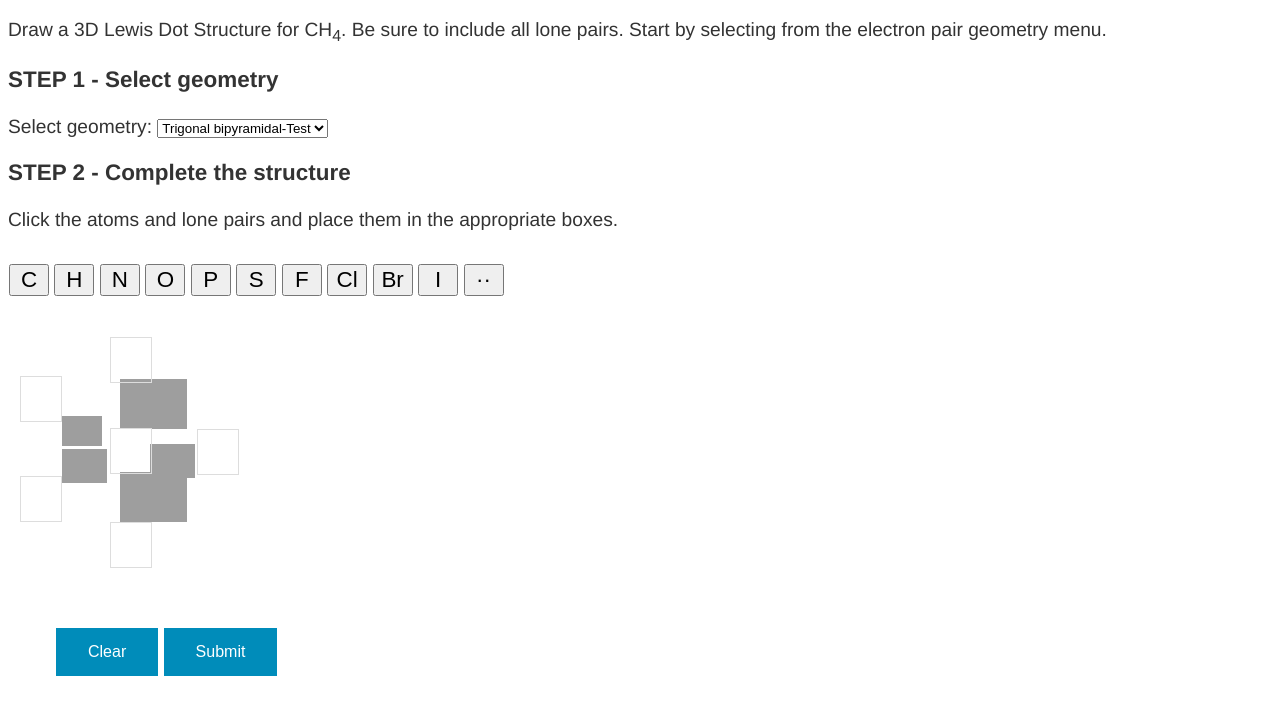
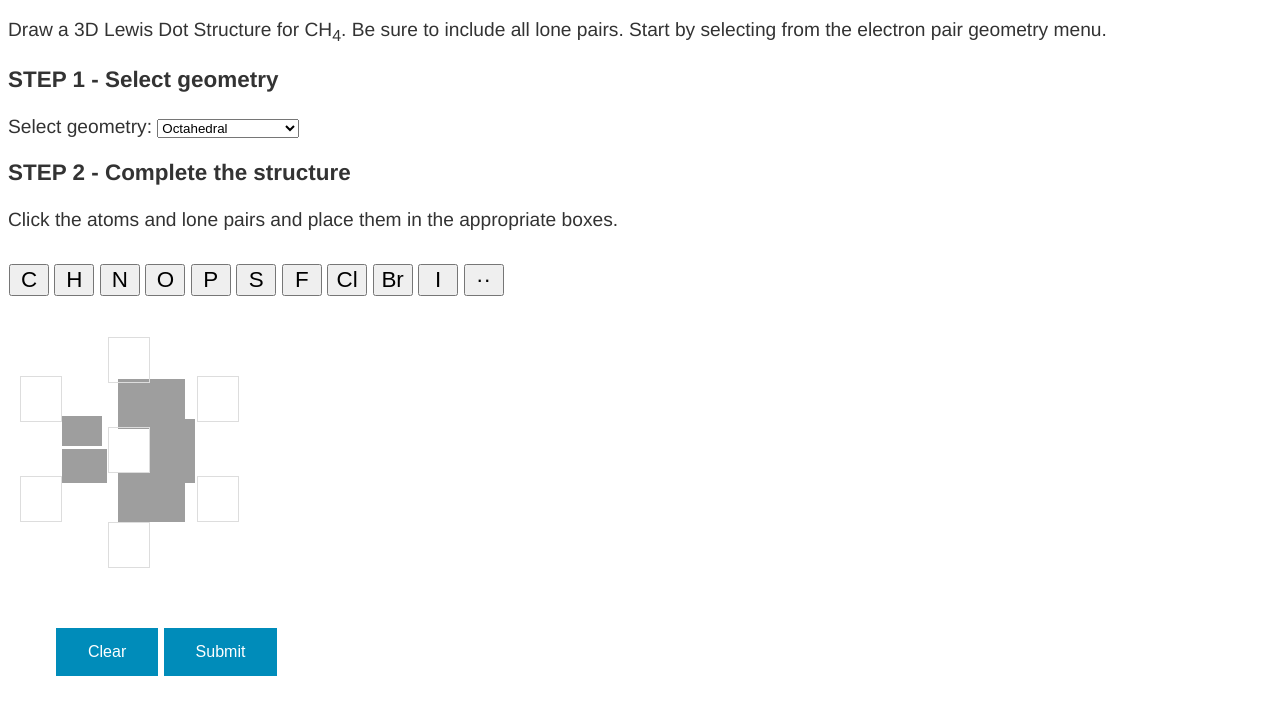
Before and after one commit to craigmateo/craigmateo.github.io, a PHP site: page / in a window 1280 px wide. Shown: the top 715 px of the page. Run offline with PHP 8.4, Linux system fonts and the light colour scheme; lists and menus that the app fills with data are empty; grey boxes are pictures that could not be loaded.

Commit message:
fixed octahedral

```diff
--- a/index.html
+++ b/index.html
@@ -11,12 +11,11 @@
 
 <label for="geometry">Select geometry:</label>
 <select name="geometry" id="geometry" onchange=place();>
-<option value="trigonalbi-test">Trigonal bipyramidal-Test</option>
-<option value="tri_planar-test">Trigonal planar-Test</option>
-<option value="tetrahedral-test">Tetrahedral-Test</option>
-  <option value="linear">Linear</option>
-  <option value="trigonalbi">Trigonal bipyramidal</option>
-  <option value="octahedral">Octahedral</option>
+<option value="octahedral-test">Octahedral</option>
+<option value="trigonalbi-test">Trigonal bipyramidal</option>
+<option value="tri_planar-test">Trigonal planar</option>
+<option value="tetrahedral-test">Tetrahedral</option>
+<option value="linear">Linear</option>
 </select>
 
 <h3>STEP 2 - Complete the structure</h3>
@@ -44,6 +43,7 @@
 
 <!--Linear-->
 <div class="step2" id="step2-linear">
+<p id="linear-inst">Click on the bond to switch between single and double bonds.</p>
   <div class="dropBox" id="div1-linear"></div>
   <div class="dropBox" id="div2-linear"></div>
   <div class="dropBox" id="div3-linear"></div>
@@ -123,30 +123,25 @@
 </div>
 
 <!--Octahedral-->
-<div class="step2" id="step2-octahedral">
-<div class="dropBox" id="div1-octahedral" ondrop="drop(event)" ondragover="allowDrop(event)"></div>
-<div class="dropBox" id="div2-octahedral" ondrop="drop(event)" ondragover="allowDrop(event)"></div>
-<div class="dropBox" id="div6-octahedral" ondrop="drop(event)" ondragover="allowDrop(event)"></div>
-<div class="dropBox" id="div3-octahedral" ondrop="drop(event)" ondragover="allowDrop(event)"></div>
-<div class="dropBox" id="div7-octahedral" ondrop="drop(event)" ondragover="allowDrop(event)"></div>
-<div class="dropBox" id="div4-octahedral" ondrop="drop(event)"ondragover="allowDrop(event)"></div>
-<div class="dropBox" id="div5-octahedral" ondrop="drop(event)"ondragover="allowDrop(event)"></div>
-<img class="bond" id="bond-1-octahedral" alt="" src="https://van-griner.mobius.cloud/web/Htmlc000/Public_Html/chemTool/bond-1.png" />
-<img class="bond" id="bond-2-octahedral" alt="" src="https://van-griner.mobius.cloud/web/Htmlc000/Public_Html/chemTool/bond-7.png" />
-<img class="bond" id="bond-3-octahedral" alt="" src="https://van-griner.mobius.cloud/web/Htmlc000/Public_Html/chemTool/bond-1.png" />
-<img class="bond" id="bond-4-octahedral" alt="" src="https://van-griner.mobius.cloud/web/Htmlc000/Public_Html/chemTool/bond-8.png" />
-<img class="bond" alt="" id="bond-5-octahedral" src="https://van-griner.mobius.cloud/web/Htmlc000/Public_Html/chemTool/bond-9.png" />
-<canvas id="Canvas19" width="70" height="70"></canvas>
-<canvas id="Canvas20" width="70" height="70"></canvas>
-<canvas id="Canvas21" width="70" height="70"></canvas>
-<canvas id="Canvas22" width="70" height="70"></canvas>
+<div class="step2" id="step2-octahedral-test">
+<div class="dropBox" id="div1-octahedral-test" ondrop="drop(event)" ondragover="allowDrop(event)"></div>
+<div class="dropBox" id="div6-octahedral-test" ondrop="drop(event)" ondragover="allowDrop(event)"></div>
+<div class="dropBox" id="div2-octahedral-test" ondrop="drop(event)" ondragover="allowDrop(event)"></div>
+<div class="dropBox" id="div3-octahedral-test" ondrop="drop(event)" ondragover="allowDrop(event)"></div>
+<div class="dropBox" id="div7-octahedral-test" ondrop="drop(event)" ondragover="allowDrop(event)"></div>
+<div class="dropBox" id="div4-octahedral-test" ondrop="drop(event)"ondragover="allowDrop(event)"></div>
+<div class="dropBox" id="div5-octahedral-test" ondrop="drop(event)"ondragover="allowDrop(event)"></div>
+<img class="bond" id="bond1-octahedral-test" alt="" src="https://van-griner.mobius.cloud/web/Htmlc000/Public_Html/chemTool/bond-1.png" />
+<img class="bond" id="bond3-octahedral-test" alt="" src="https://van-griner.mobius.cloud/web/Htmlc000/Public_Html/chemTool/bond-7.png" />
+<img class="bond" id="bond4-octahedral-test" alt="" src="https://van-griner.mobius.cloud/web/Htmlc000/Public_Html/chemTool/bond-1.png" />
+<img class="bond" id="bond2-octahedral-test" alt="" src="https://van-griner.mobius.cloud/web/Htmlc000/Public_Html/chemTool/bond-8.png" />
+<img class="bond" id="bond6-octahedral-test" src="https://van-griner.mobius.cloud/web/Htmlc000/Public_Html/chemTool/bond-11.png" />
+<img class="bond" id="bond5-octahedral-test" src="https://van-griner.mobius.cloud/web/Htmlc000/Public_Html/chemTool/bond-10.png" />
 <canvas id="Canvas23" width="70" height="70"></canvas>
-<canvas id="Canvas24" width="70" height="70"></canvas>
-<canvas id="Canvas25" width="70" height="70"></canvas>
 <div class="spacer"></div>
 <div id="bottom-buttons">
-  <button id="clear-btn" onclick="clearBoxesOctahedral()">Clear</button>
-  <button id="submit-btn" onclick="submitAnswerOctahedral()">Submit</button>
+  <button id="clear-btn" onclick="clearBoxesOctahedralTest()">Clear</button>
+  <button id="submit-btn" onclick="submitAnswerOctahedralTest()">Submit</button>
   </div>
 </div>
 </div>
@@ -160,7 +155,7 @@
 <script src="linear.js"></script>
 <script src="tri-planar-test.js"></script>
 <script src="trigonalbi-test.js"></script>
-<script src="octahedral.js"></script>
+<script src="octahedral-test.js"></script>
 <script src="tetra-test.js"></script>
 </body>
 </html>
--- a/linear.js
+++ b/linear.js
@@ -48,13 +48,18 @@ function submitAnswerLinear() {
   var a1 = document.getElementById("div1-linear").innerHTML;
   var a2 = document.getElementById("div2-linear").innerHTML;
   var a3 = document.getElementById("div3-linear").innerHTML;
+  var img1 = document.getElementById("bond-linear-1").src;
+  var img2 = document.getElementById("bond-linear-2").src;
+
+  console.log(img2.includes("bond-double"));
+  console.log(img1, img2);
   CO2_ans.a1 = a1;
   CO2_ans.a2 = a2;
   CO2_ans.a3 = a3;
   console.log(CO2_ans);
   var fb = document.getElementById("feedback");
 
-  if (isEquivalentLinear(CO2_ans, CO2_cor)) {
+  if (isEquivalentLinear(CO2_ans, CO2_cor) && img1.includes("bond-double") && img2.includes("bond-double")) {
     fb.innerHTML = "Correct!";
     document.getElementById("div1-linear").innerHTML;
   }
--- a/main.js
+++ b/main.js
@@ -48,7 +48,7 @@ function clearAll(s) {
   }
 
   if (s=="octahedral") {
-    clearBoxesOctahedral();
+    clearBoxesOctahedralTest();
   }
 
 }
@@ -315,6 +315,23 @@ jQuery(".atom").click(function(){
         count17 += 1;
       }
 
+      else if (selected=="octahedral-test") {
+        console.log("test");
+        document.getElementById(target_box).innerHTML = "&#183;&#183;";
+        var div_id_new = div_id+"-octahedral-test";
+        var bondid = div_id_new.replace("div", "bond");
+        console.log(bondid);
+        document.getElementById(bondid).style.visibility ="hidden";
+        document.getElementById(div_id+"-octahedral-test").style.visibility ="hidden";
+
+        var numStr = div_id.replace("div","");
+        var num = parseInt(numStr);
+
+        addPoints(angles23[num-1], ctx23);
+        SF6_ans.a5_e += 1;
+        count23 += 1;
+      }
+
 
 
     }
--- a/style.css
+++ b/style.css
@@ -71,6 +71,10 @@ table {
 
 
 /* Linear */
+
+#linear-inst {
+  font-size: 0.8rem;
+}
 
 #bond-linear-1 {
   position:absolute;
@@ -564,7 +568,7 @@ table {
 
 /* Octahedral */
 
-#div1-octahedral {
+#div1-octahedral-test {
   width: 40px;
   height: 40px;
   border: 1px solid #ddd;
@@ -574,7 +578,7 @@ table {
   z-index: 4;
 }
 
-#div3-octahedral {
+#div6-octahedral-test {
   width: 40px;
   height: 40px;
   border: 1px solid #ddd;
@@ -584,7 +588,7 @@ table {
   z-index: 4;
 }
 
-#div7-octahedral {
+#div5-octahedral-test {
   width: 40px;
   height: 40px;
   border: 1px solid #ddd;
@@ -594,7 +598,7 @@ table {
   z-index: 4;
 }
 
-#div2-octahedral {
+#div3-octahedral-test {
   width: 40px;
   height: 40px;
   border: 1px solid #ddd;
@@ -604,7 +608,7 @@ table {
   z-index: 4;
 }
 
-#div4-octahedral {
+#div4-octahedral-test {
   width: 40px;
   height: 40px;
   border: 1px solid #ddd;
@@ -614,17 +618,17 @@ table {
   z-index: 4;
 }
 
-#div5-octahedral {
+#div7-octahedral-test {
   width: 40px;
   height: 40px;
   border: 1px solid #ddd;
   margin-left: 100px;
-  margin-top: 100px;
+  margin-top: 98px;
   position:absolute;
   z-index: 4;
 }
 
-#div6-octahedral {
+#div2-octahedral-test {
   width: 40px;
   height: 40px;
   border: 1px solid #ddd;
@@ -634,38 +638,46 @@ table {
   z-index: 4;
 }
 
-#bond-1-octahedral {
+#bond1-octahedral-test {
   position:absolute;
   margin-left:110px;
   margin-top:50px;
   height:50px;
 }
 
-#bond-2-octahedral {
+#bond3-octahedral-test {
   position:absolute;
   margin-top:120px;
   margin-left:54px;
   width:45px;
 }
 
-#bond-3-octahedral {
+#bond4-octahedral-test {
   position:absolute;
   margin-left:110px;
   margin-top:143px;
   height:50px;
 }
 
-#bond-4-octahedral {
+#bond2-octahedral-test {
   position:absolute;
   margin-left:54px;
   margin-top:87px;
   height:30px;
 }
 
-#bond-5-octahedral {
+#bond6-octahedral-test {
   position:absolute;
   float:right;
   margin-left:142px;
   margin-top:90px;
   width:45px;
 }
+
+#bond5-octahedral-test {
+  position:absolute;
+  float:right;
+  margin-left:142px;
+  margin-top:120px;
+  width:45px;
+}
```
Also changed, not shown: octahedral-test.js (renamed from octahedral.js, +16 -74 lines).
